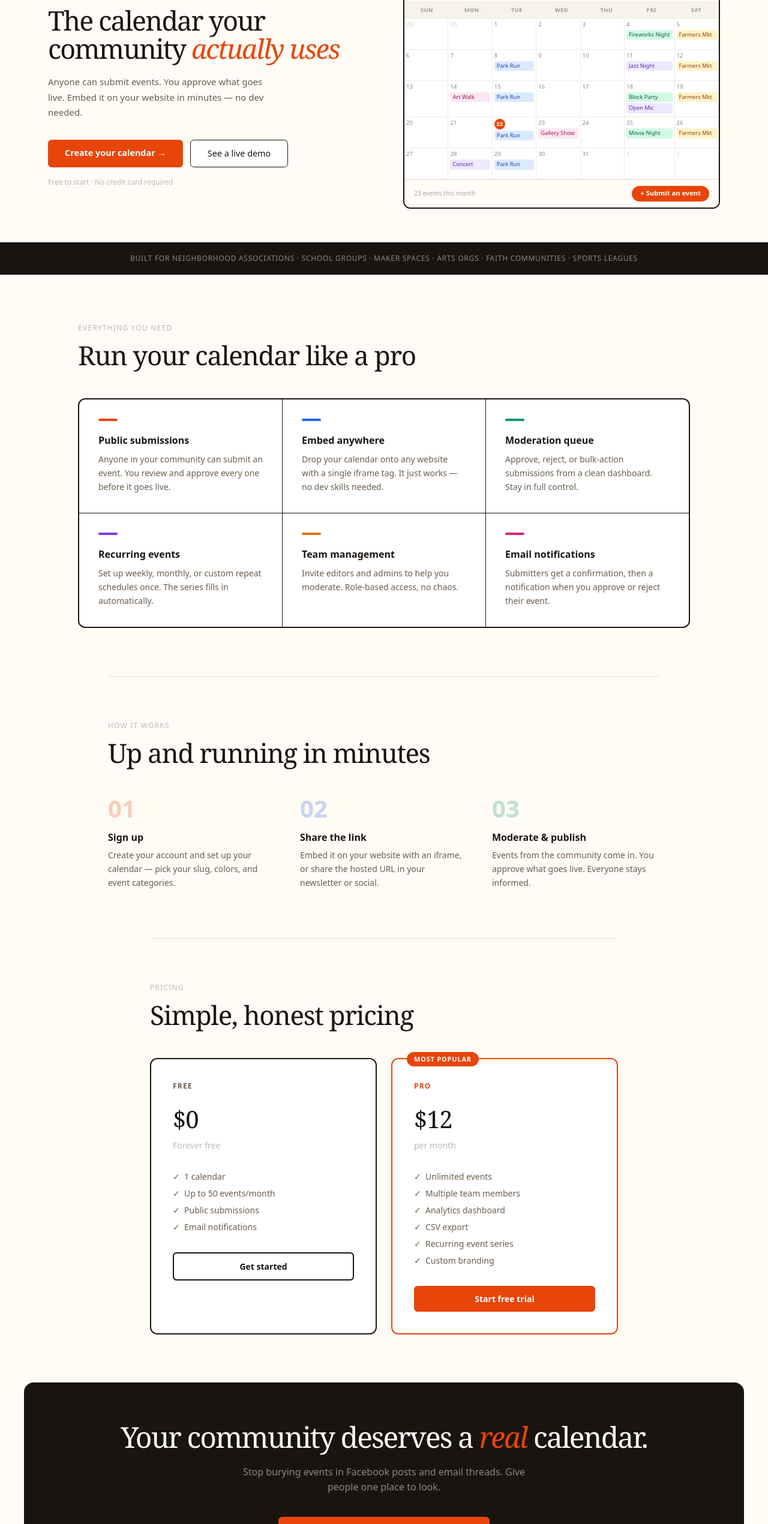
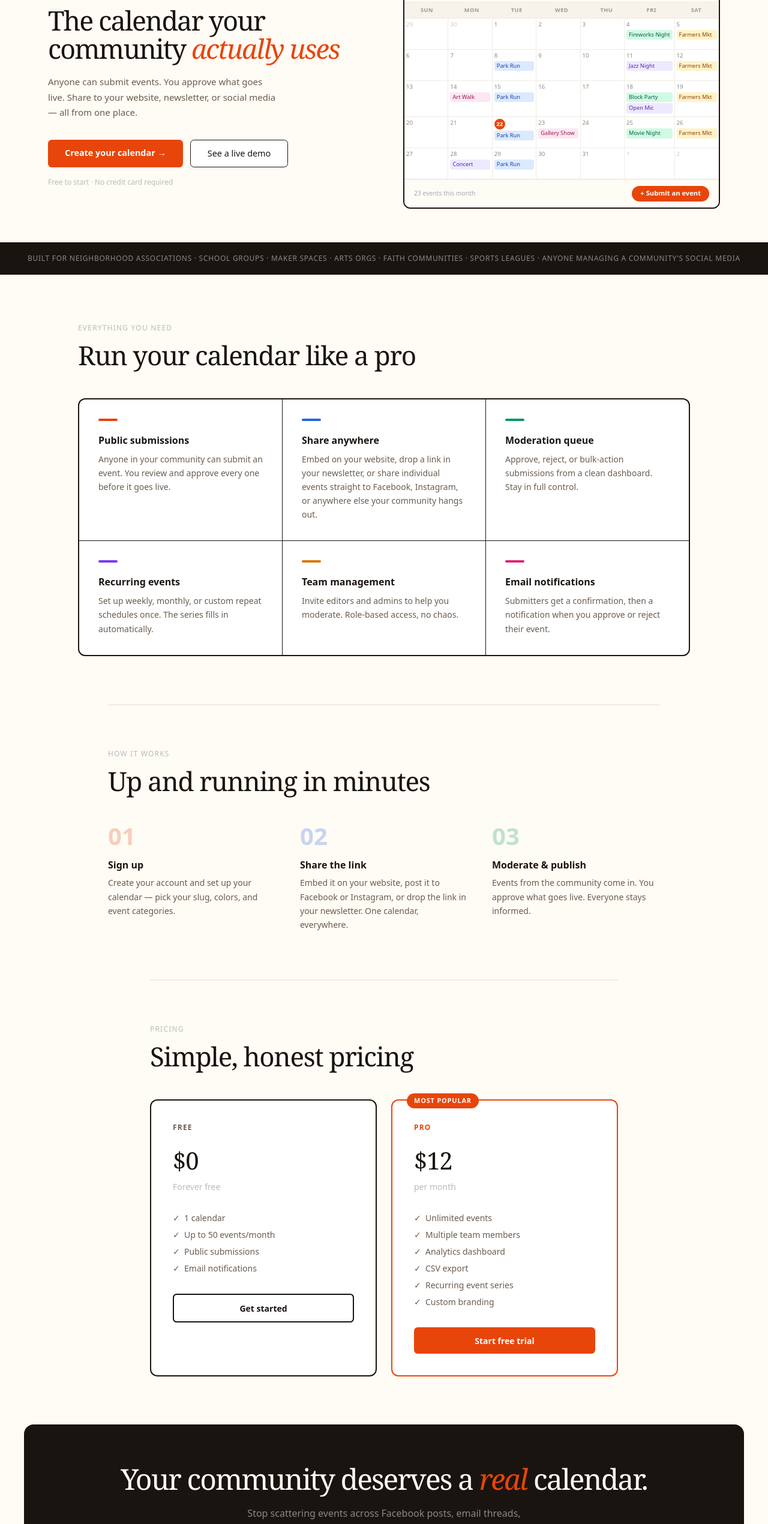
Before and after one commit to tlweave2/event-calendar, a Next.js app: page / in a window 1280 px wide. Shown: the part 220-2761 px from the top of the page at 60% size. Built offline with nearby package versions, Linux system fonts and the light colour scheme.

Commit message:
colorchanges

```diff
--- a/src/app/page.tsx
+++ b/src/app/page.tsx
@@ -108,7 +108,7 @@ export default function HomePage() {
             </h1>
 
             <p style={{ fontSize: "0.9375rem", color: C.muted, maxWidth: "380px", margin: "0 0 2rem", lineHeight: 1.7, fontFamily: "system-ui, sans-serif" }}>
-              Anyone can submit events. You approve what goes live. Embed it on your website in minutes — no dev needed.
+              Anyone can submit events. You approve what goes live. Share to your website, newsletter, or social media — all from one place.
             </p>
 
             <div style={{ display: "flex", gap: "0.75rem", flexWrap: "wrap", marginBottom: "1rem" }}>
@@ -181,7 +181,7 @@ export default function HomePage() {
       {/* ── Audience strip ── */}
       <div style={{ borderTop: `2px solid ${C.border}`, borderBottom: `2px solid ${C.border}`, padding: "1rem 2.5rem", background: C.ink, textAlign: "center" }}>
         <p style={{ fontSize: "0.75rem", color: "#888", fontFamily: "system-ui, sans-serif", margin: 0, letterSpacing: "0.06em", textTransform: "uppercase" }}>
-          Built for neighborhood associations · school groups · maker spaces · arts orgs · faith communities · sports leagues
+          Built for neighborhood associations · school groups · maker spaces · arts orgs · faith communities · sports leagues · anyone managing a community&apos;s social media
         </p>
       </div>
 
@@ -195,7 +195,7 @@ export default function HomePage() {
         <div style={{ display: "grid", gridTemplateColumns: "repeat(auto-fit, minmax(280px, 1fr))", gap: "1px", background: C.border, border: `2px solid ${C.border}`, borderRadius: "12px", overflow: "hidden" }}>
           {[
             { title: "Public submissions", desc: "Anyone in your community can submit an event. You review and approve every one before it goes live.", bar: C.red },
-            { title: "Embed anywhere", desc: "Drop your calendar onto any website with a single iframe tag. It just works — no dev skills needed.", bar: "#2563EB" },
+            { title: "Share anywhere", desc: "Embed on your website, drop a link in your newsletter, or share individual events straight to Facebook, Instagram, or anywhere else your community hangs out.", bar: "#2563EB" },
             { title: "Moderation queue", desc: "Approve, reject, or bulk-action submissions from a clean dashboard. Stay in full control.", bar: "#059669" },
             { title: "Recurring events", desc: "Set up weekly, monthly, or custom repeat schedules once. The series fills in automatically.", bar: "#7C3AED" },
             { title: "Team management", desc: "Invite editors and admins to help you moderate. Role-based access, no chaos.", bar: "#D97706" },
@@ -220,7 +220,7 @@ export default function HomePage() {
           <div style={{ display: "grid", gridTemplateColumns: "repeat(auto-fit, minmax(200px, 1fr))", gap: "2.5rem" }}>
             {[
               { n: "01", title: "Sign up", desc: "Create your account and set up your calendar — pick your slug, colors, and event categories.", color: C.red },
-              { n: "02", title: "Share the link", desc: "Embed it on your website with an iframe, or share the hosted URL in your newsletter or social.", color: "#2563EB" },
+              { n: "02", title: "Share the link", desc: "Embed it on your website, post it to Facebook or Instagram, or drop the link in your newsletter. One calendar, everywhere.", color: "#2563EB" },
               { n: "03", title: "Moderate & publish", desc: "Events from the community come in. You approve what goes live. Everyone stays informed.", color: "#059669" },
             ].map((step) => (
               <div key={step.n}>
@@ -287,7 +287,7 @@ export default function HomePage() {
           <em style={{ color: C.red, fontStyle: "italic" }}>real</em> calendar.
         </h2>
         <p style={{ fontSize: "1rem", color: "#888", marginBottom: "2.25rem", fontFamily: "system-ui, sans-serif", maxWidth: "480px", margin: "0 auto 2.25rem", lineHeight: 1.6 }}>
-          Stop burying events in Facebook posts and email threads. Give people one place to look.
+          Stop scattering events across Facebook posts, email threads, and group chats. Give your community one place to find everything.
         </p>
         <Link href="/signup" style={{ background: C.red, color: "#fff", padding: "0.875rem 2.5rem", borderRadius: "0.4rem", fontSize: "1rem", textDecoration: "none", fontFamily: "system-ui, sans-serif", fontWeight: 700, display: "inline-block" }}>
           Create your calendar — it&rsquo;s free →
```
